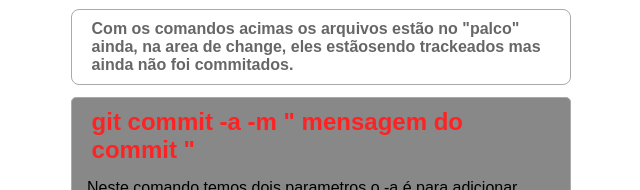
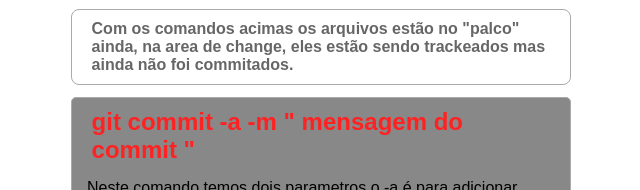
Before and after one commit to MarcosLage/AprendendoGit, a plain HTML site: page index.html in a window 1280 px wide. Shown: the part 422-612 px from the top of the page, 319-959 px from the left. Drawn offline with Linux system fonts and the light colour scheme.

Commit message:
atualizacao

```diff
--- a/index.html
+++ b/index.html
@@ -33,7 +33,7 @@
         </div>
 
         <div class="model fase">
-            <h4>Com os comandos acimas os arquivos estão no "palco" ainda, na area de change, eles estãosendo trackeados
+            <h4>Com os comandos acimas os arquivos estão no "palco" ainda, na area de change, eles estão sendo trackeados
                 mas ainda não foi commitados.
             </h4>
         </div>
```
